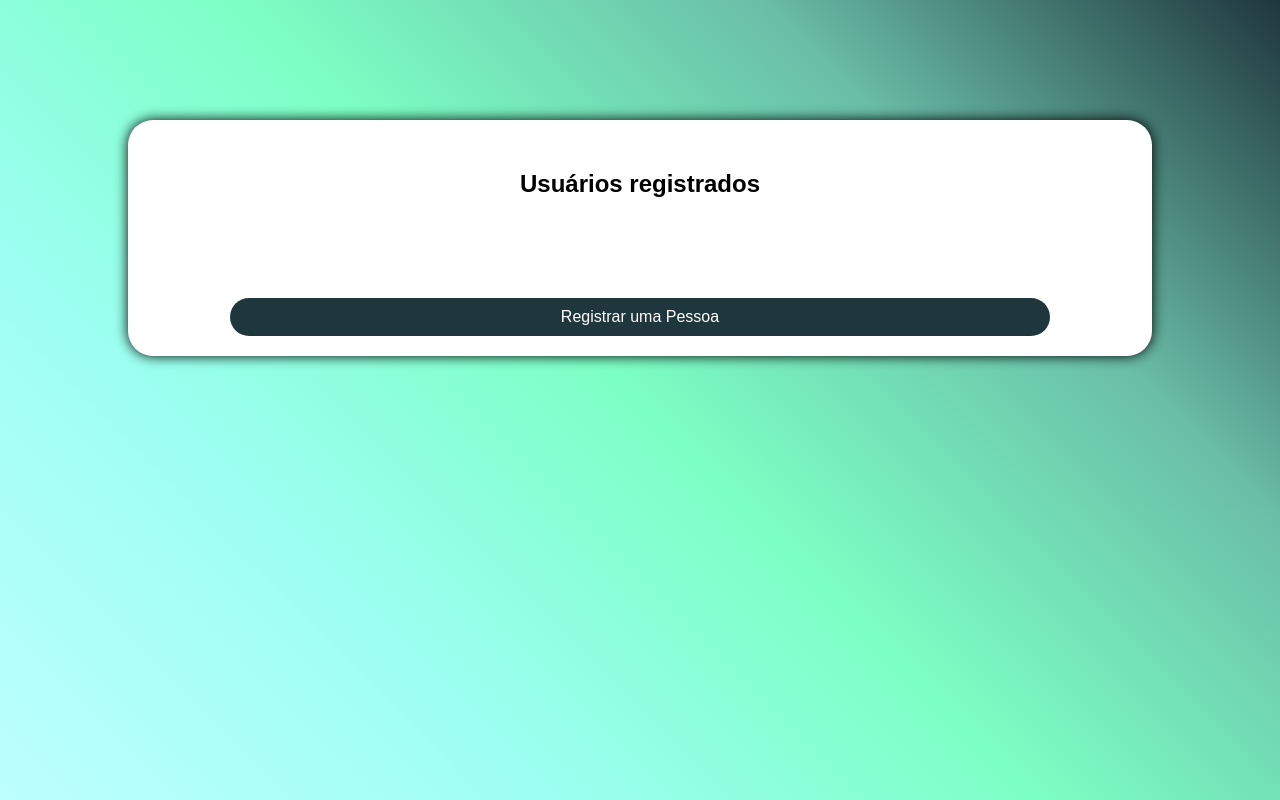
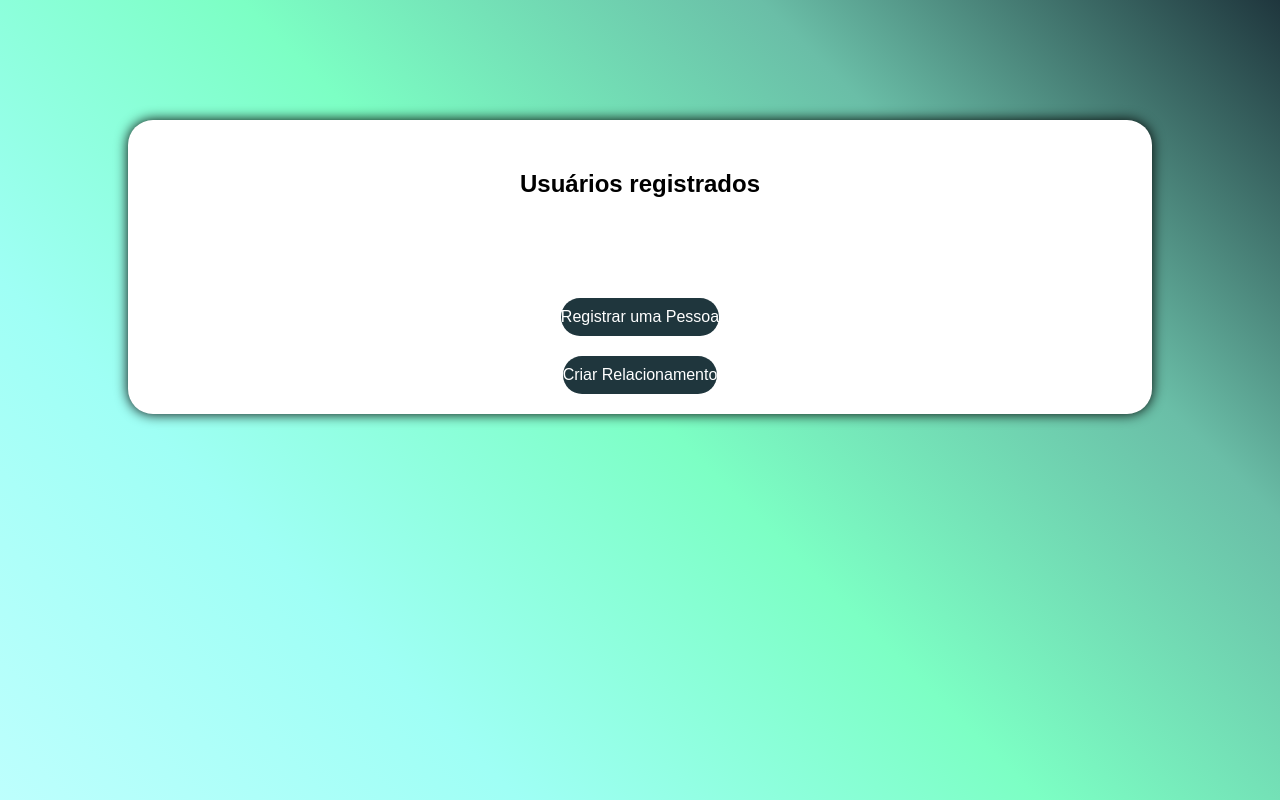
Before and after one commit to MatheusNunes133/BancoDeDados2-ProjetoFinal, a website: page html/mostra-usuarios-salvos.html in a window 1280 px wide. Drawn offline with Linux system fonts and the light colour scheme; files that its build step writes are made by us from their sources; no server answers; files whose address does not match are found by name.

Commit message:
view: Adiciona um botao para ir para a pagina de registrar um relacionamento

```diff
--- a/html/mostra-usuarios-salvos.html
+++ b/html/mostra-usuarios-salvos.html
@@ -11,8 +11,11 @@
     <section>
         <h1>Usuários registrados</h1>
         <div id="container">
-            <a href="/registro-de-pessoas" id="paginaRegistro">
+            <a href="/registro-de-pessoas" class="paginaRegistro">
                 <button>Registrar uma Pessoa</button>
+            </a>
+            <a href="/criar-relacionamento" class="paginaRegistro">
+                <button>Criar Relacionamento</button>
             </a>
         </div>
     </section>
```
